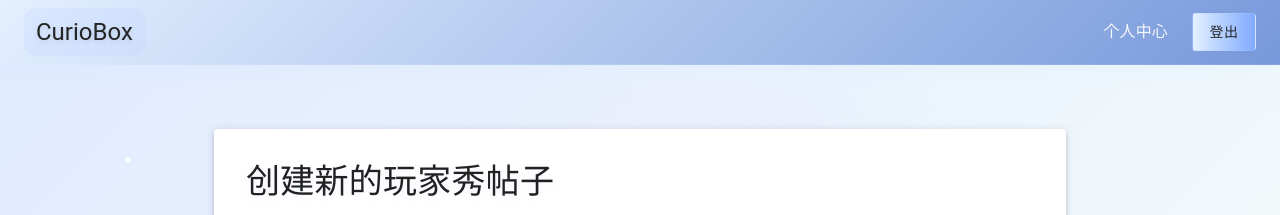
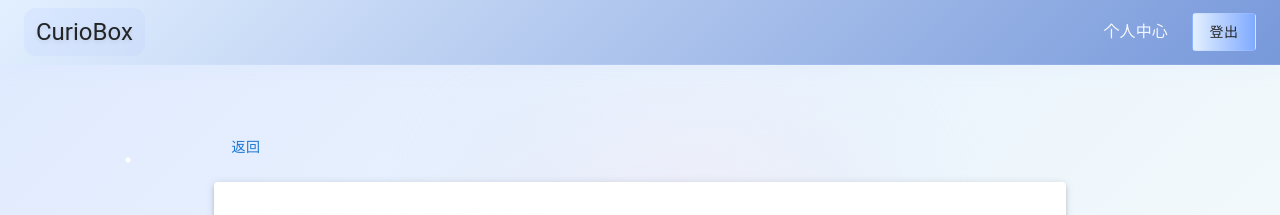
Before and after one commit to Aromatic05/CurioBox, a React (Vite) app in the folder client/: page /showcase/create in a window 1280 px wide. Shown: the top 215 px of the page. Built offline with nearby package versions, Linux system fonts and the light colour scheme; no server answers; sample sign-in values are in the browser's storage; some icons are missing.

Commit message:
feat(pages): add back button to CreatePostPage, PostDetailPage, and CurioBoxDetailPage

```diff
--- a/client/src/pages/showcase/CreatePostPage.tsx
+++ b/client/src/pages/showcase/CreatePostPage.tsx
@@ -166,6 +166,12 @@ const CreatePostPage: React.FC = () => {
 
     return (
         <Container maxWidth="md" sx={{ my: 4 }}>
+            {/* 返回按钮 */}
+            <Box sx={{ mb: 2 }}>
+                <Button variant="text" onClick={() => window.history.back()}>
+                    返回
+                </Button>
+            </Box>
             <Paper elevation={3} sx={{ p: 4 }}>
                 <Typography variant="h4" component="h1" gutterBottom>
                     创建新的玩家秀帖子
--- a/client/src/pages/showcase/PostDetailPage.tsx
+++ b/client/src/pages/showcase/PostDetailPage.tsx
@@ -124,6 +124,12 @@ const PostDetailPage: React.FC = () => {
 
     return (
         <Container maxWidth="md" sx={{ py: 4 }}>
+            {/* 返回按钮 */}
+            <Box sx={{ mb: 2 }}>
+                <Button variant="text" onClick={() => window.history.back()}>
+                    返回
+                </Button>
+            </Box>
             <Paper sx={{ p: 4 }}>
                 {/* 编辑模式 */}
                 {editing ? (
--- a/client/src/pages/store/CurioBoxDetailPage.tsx
+++ b/client/src/pages/store/CurioBoxDetailPage.tsx
@@ -141,6 +141,12 @@ const CurioBoxDetailPage: React.FC = () => {
 
     return (
         <Container maxWidth="lg" sx={{ my: 4 }}>
+            {/* 返回按钮 */}
+            <Box sx={{ mb: 2 }}>
+                <Button variant="text" onClick={() => window.history.back()}>
+                    返回
+                </Button>
+            </Box>
             <Paper elevation={3}>
                 <Box
                     sx={{
```
